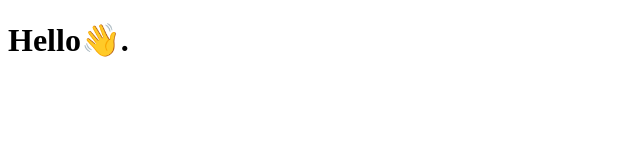
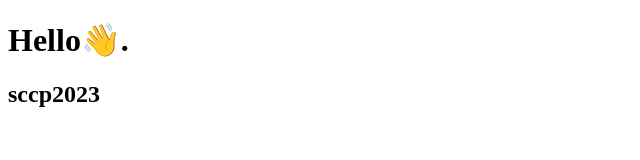
Before and after one commit to tasoj/aa, a plain HTML site: page index.html in a window 1280 px wide. Shown: the whole page, without its empty margins (0-640 px from the left). Drawn offline with Linux system fonts and the light colour scheme.

Commit message:
Update index.html

```diff
--- a/index.html
+++ b/index.html
@@ -9,5 +9,6 @@
   <!-- <body> 内ではWebページの構造、コンテンツを表記する -->
   <body>
     <h1>Hello👋.</h1>
+    <h2>sccp2023</h2>
   </body>
 </html>
```
